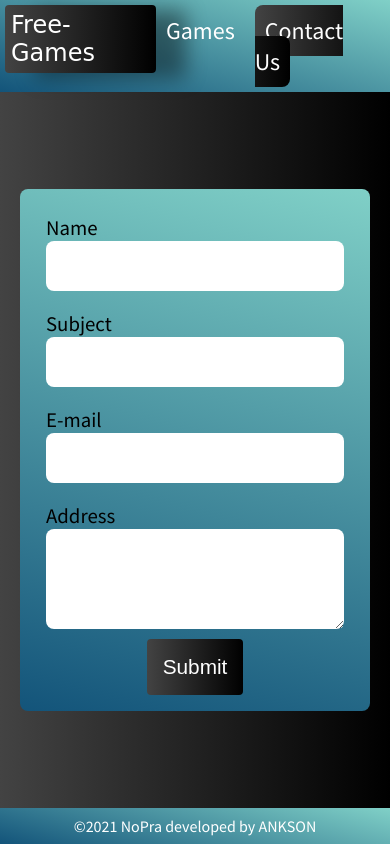
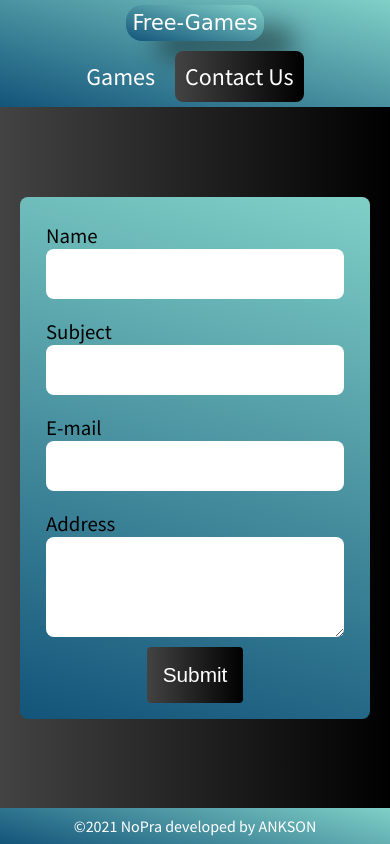
Before and after one commit to aktson/ankit-soni-js1-ca, a plain HTML site: page contact.html in a window 390 px wide. Drawn offline with Linux system fonts and the light colour scheme; a web font is replaced by a local one.

Commit message:
Update style.css

```diff
--- a/css/style.css
+++ b/css/style.css
@@ -61,12 +61,12 @@ footer {
 }
 .logo {
   padding: 6px;
-  font-size: 1.5em;
+  font-size: 1.3em;
   font-family: "Amita", cursive;
   /* border: 2px solid black; */
-  box-shadow: 30px 5px 20px rgba(0, 0, 0, 0.4);
-  background: var(--bg-primary);
-  border-radius: 4px;
+  box-shadow: 30px 20px 25px rgba(0, 0, 0, 0.4);
+  background: var(--bg-secondary);
+  border-radius: 16px;
 }
 nav {
   display: flex;
@@ -102,7 +102,7 @@ nav ul li a:hover {
 
 .container {
   display: grid;
-  width: 1000px;
+  max-width: 1000px;
   grid-template-columns: repeat(4, 1fr);
   align-items: center;
   gap: 20px;
@@ -225,6 +225,8 @@ form {
     display: flex;
     flex-direction: row;
     justify-content: space-evenly;
+    flex-wrap: wrap;
+    gap: 10px;
   }
   form {
     max-width: 350px;
```
